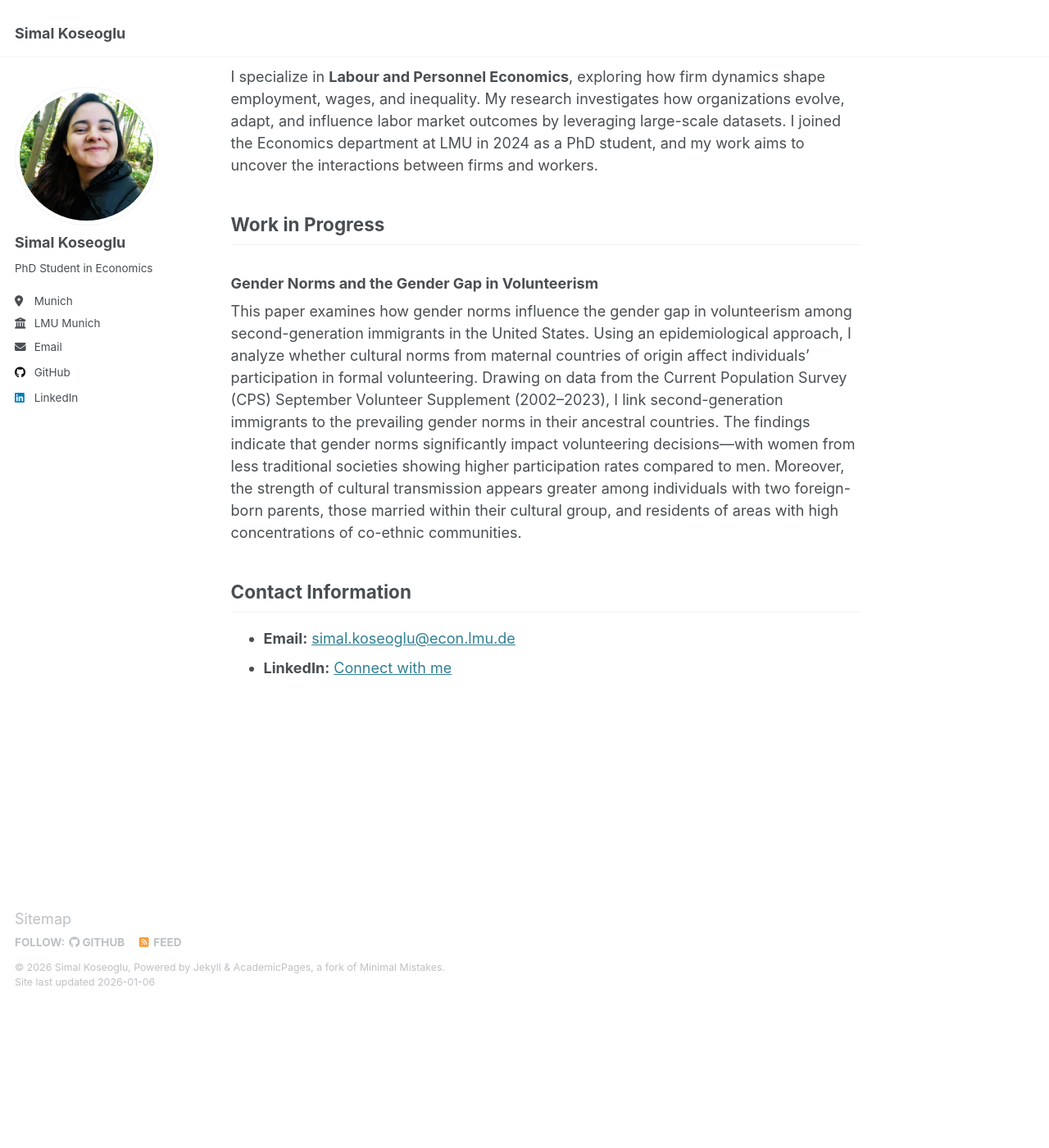
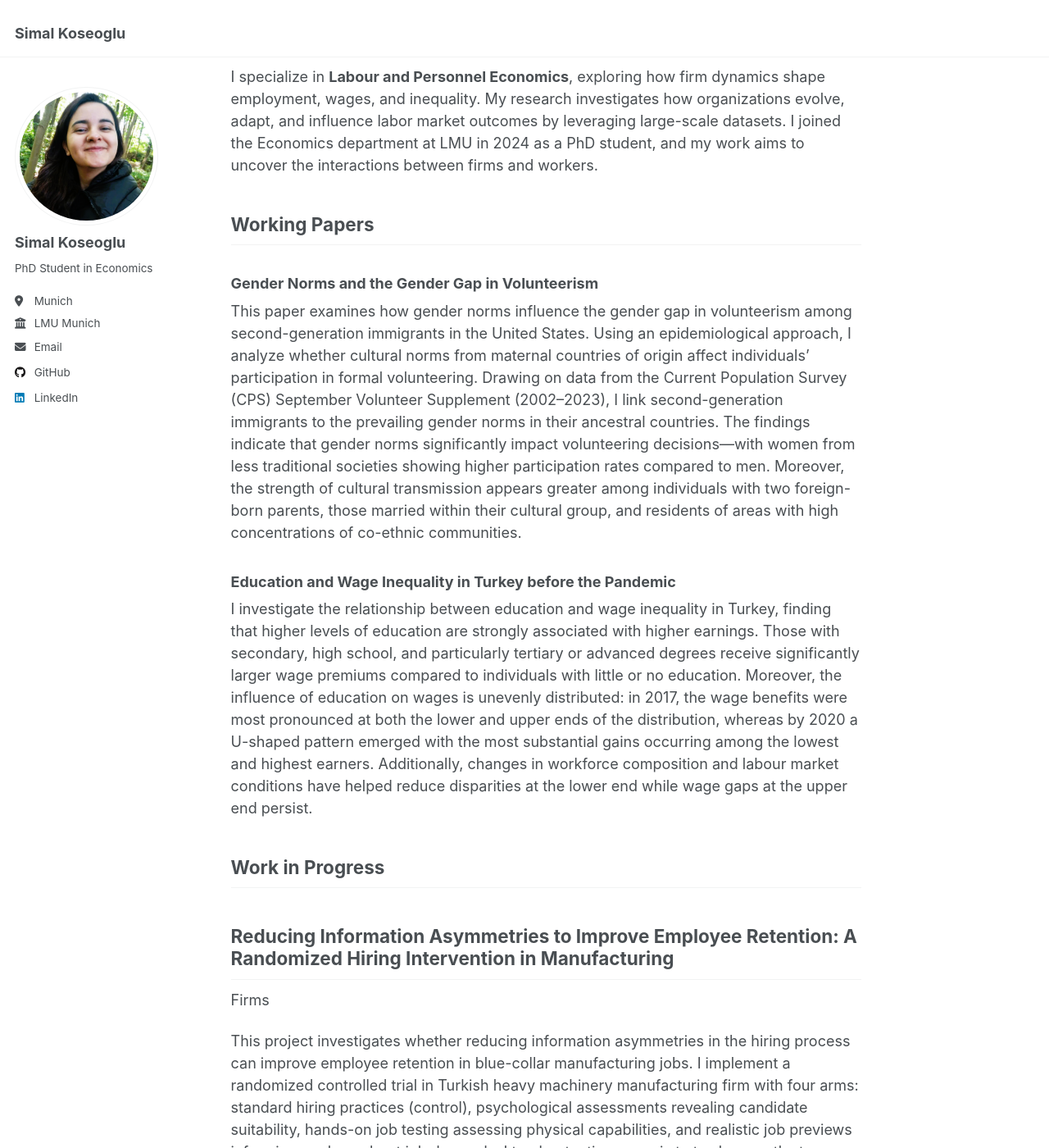
Before and after one commit to simalkoseoglu/simalkoseoglu.com, a Jekyll site: the page built from _pages/about.md, in a window 1280 px wide and 1400 px high, scrolled down 218 px. Shown: the whole window at 82% size. Built offline with Jekyll 4.4.1, drawn with Linux system fonts in a browser that asks for light colours; before the commit the page ends 1444 px from its top, so only the background shows below that; some of the changed text lies outside the part shown.

Commit message:
Revise working papers section and add new entries
Updated the section titles and added new working papers to the about page.

```diff
--- a/_pages/about.md
+++ b/_pages/about.md
@@ -13,12 +13,36 @@ I am a PhD student in Economics at [LMU Munich](https://www.en.econ.lmu.de/index
 
 I specialize in **Labour and Personnel Economics**, exploring how firm dynamics shape employment, wages, and inequality. My research investigates how organizations evolve, adapt, and influence labor market outcomes by leveraging large-scale datasets. I joined the Economics department at LMU in 2024 as a PhD student, and my work aims to uncover the interactions between firms and workers.
 
-## Work in Progress
+## Working Papers
 
 ### Gender Norms and the Gender Gap in Volunteerism
 
 This paper examines how gender norms influence the gender gap in volunteerism among second-generation immigrants in the United States. Using an epidemiological approach, I analyze whether cultural norms from maternal countries of origin affect individuals’ participation in formal volunteering. Drawing on data from the Current Population Survey (CPS) September Volunteer Supplement (2002–2023), I link second-generation immigrants to the prevailing gender norms in their ancestral countries. The findings indicate that gender norms significantly impact volunteering decisions—with women from less traditional societies showing higher participation rates compared to men. Moreover, the strength of cultural transmission appears greater among individuals with two foreign-born parents, those married within their cultural group, and residents of areas with high concentrations of co-ethnic communities.
 
+### Education and Wage Inequality in Turkey before the Pandemic
+
+I investigate the relationship between education and
+wage inequality in Turkey, finding that higher levels of education are strongly associated with higher earnings. Those with
+secondary, high school, and particularly tertiary or advanced degrees receive significantly larger wage premiums compared
+to individuals with little or no education. Moreover, the influence of education on wages is unevenly distributed: in 2017,
+the wage benefits were most pronounced at both the lower and upper ends of the distribution, whereas by 2020 a U-shaped
+pattern emerged with the most substantial gains occurring among the lowest and highest earners. Additionally, changes in
+workforce composition and labour market conditions have helped reduce disparities at the lower end while wage gaps at the
+upper end persist.
+
+## Work in Progress
+
+## Reducing Information Asymmetries to Improve Employee Retention: A Randomized Hiring Intervention in Manufacturing
+Firms
+
+This project investigates whether reducing information asymmetries in the hiring process can improve
+employee retention in blue-collar manufacturing jobs. I implement a randomized controlled trial in Turkish heavy machinery
+manufacturing firm with four arms: standard hiring practices (control), psychological assessments revealing candidate
+suitability, hands-on job testing assessing physical capabilities, and realistic job previews informing workers about job
+demands. I track retention over six to twelve months to determine which mechanisms most effectively reduce turnover. The
+findings will identify which low-cost interventions are most effective at reducing turnover and guide the design of a larger
+trial across multiple firms. (Piloting Stage)
+
 ## Contact Information
 
 - **Email:** [simal.koseoglu@econ.lmu.de](mailto:simal.koseoglu@econ.lmu.de)
```
